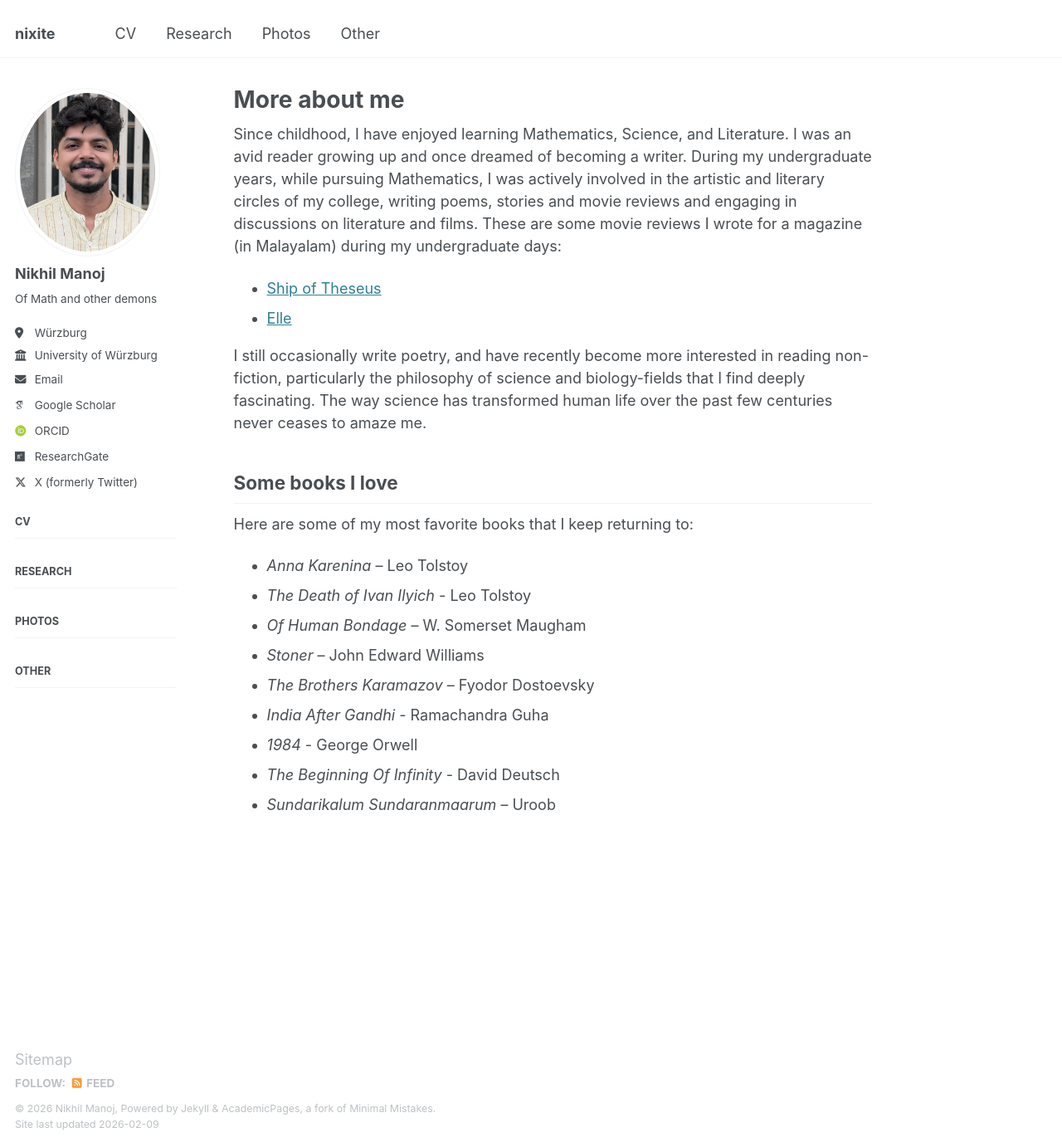
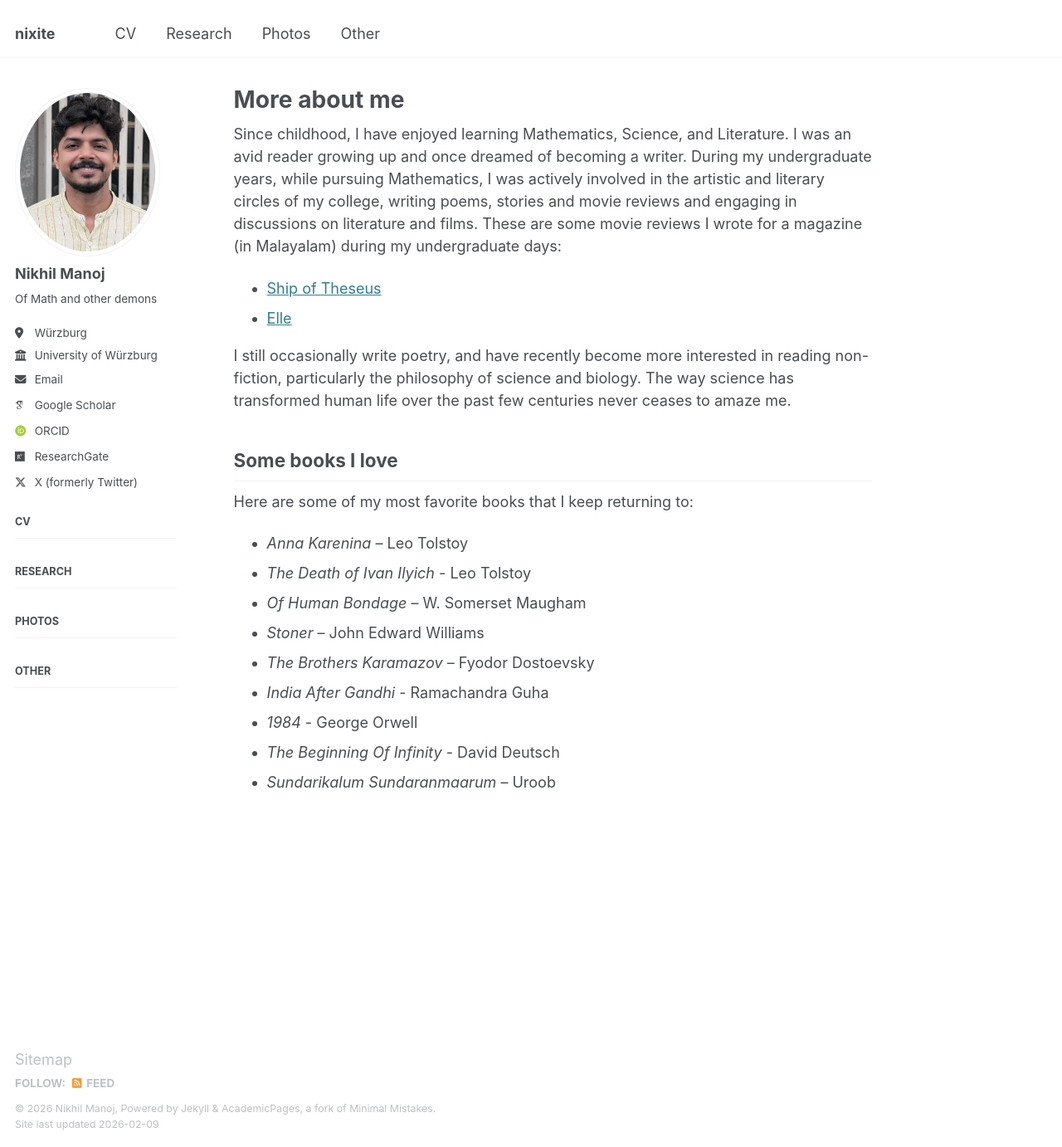
Before and after one commit to nikhil0597/nikhil0597.github.io, a Jekyll site: the page built from _pages/beyond-research.md, in a window 1280 px wide and 1382 px high. Shown: the whole window at 83% size. Built offline with Jekyll 4.4.1, drawn with Linux system fonts in a browser that asks for light colours; some web fonts are replaced.

Commit message:
Update beyond-research.md

```diff
--- a/_pages/beyond-research.md
+++ b/_pages/beyond-research.md
@@ -9,7 +9,7 @@ Since childhood, I have enjoyed learning Mathematics, Science, and Literature. I
 - [Ship of Theseus](https://magazine.assisijeevan.com/p/717)
 - [Elle](https://magazine.assisijeevan.com/p/448)
 
-I still occasionally write poetry, and have recently become more interested in reading non-fiction, particularly the philosophy of science and biology-fields that I find deeply fascinating. The way science has transformed human life over the past few centuries never ceases to amaze me.
+I still occasionally write poetry, and have recently become more interested in reading non-fiction, particularly the philosophy of science and biology. The way science has transformed human life over the past few centuries never ceases to amaze me.
 
 ## Some books I love
 Here are some of my most favorite books that I keep returning to:
```
